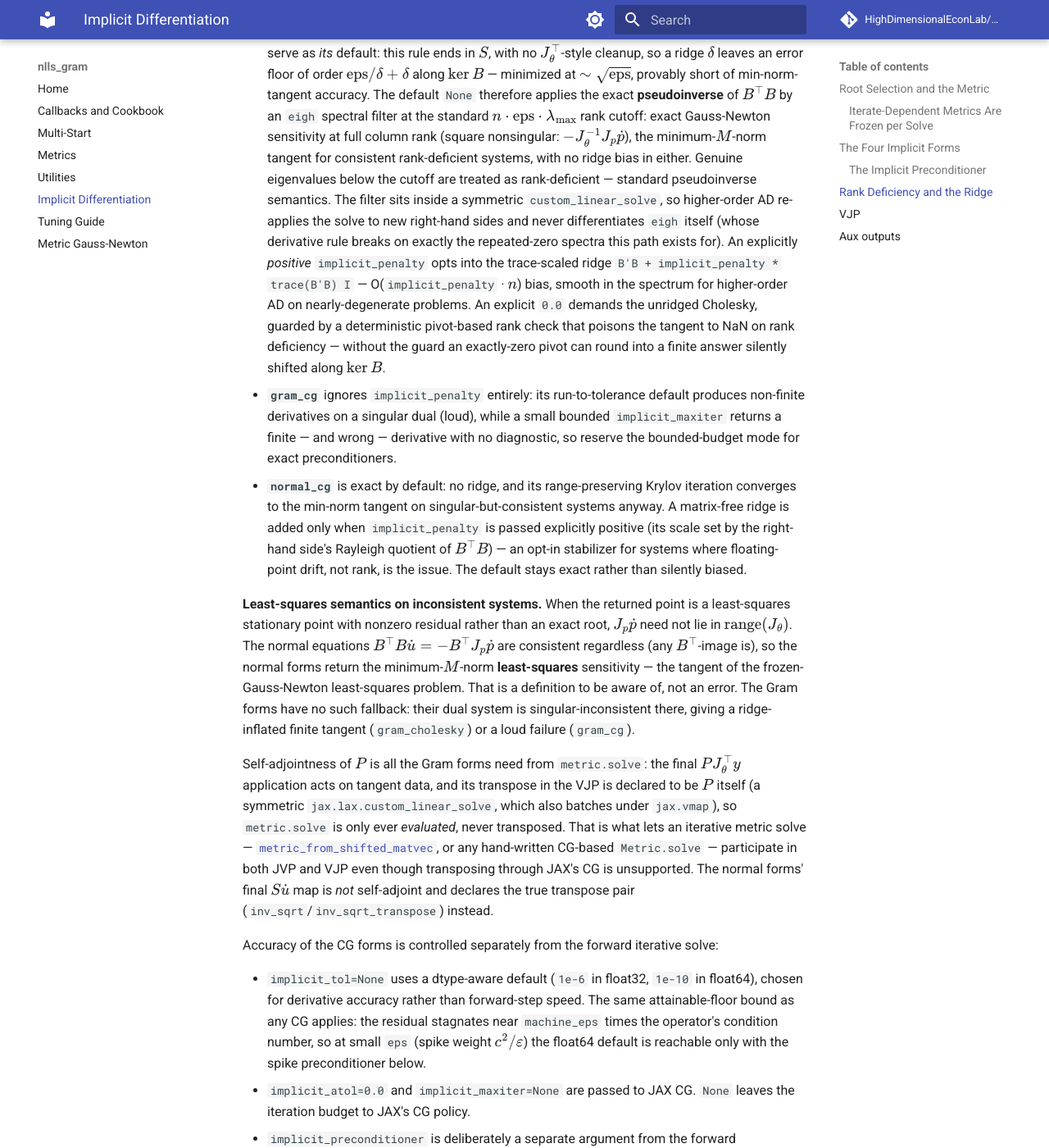
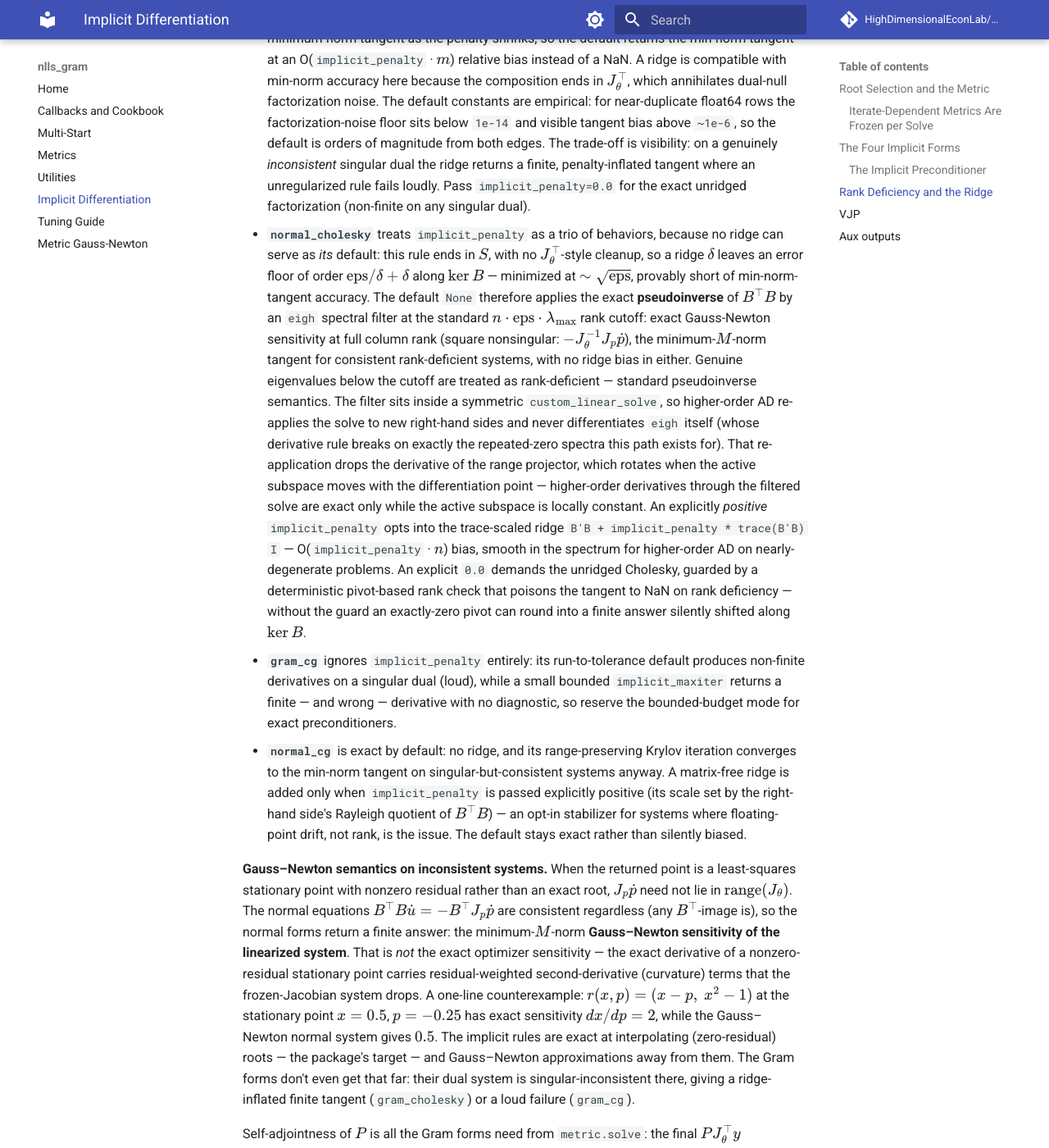
Before and after one commit to HighDimensionalEconLab/nlls_gram, an MkDocs documentation site: the page built from docs/implicit_ad.md, in a window 1280 px wide and 1400 px high, scrolled down 5224 px. Shown: the whole window at 82% size. Built offline with MkDocs 1.6.1 and Material for MkDocs 9.7.7, drawn with Linux system fonts in a browser that asks for light colours; comment, search, counter and statistics services are not loaded; some of the changed text lies outside the part shown.

Commit message:
docs: precision pass from the Codex review
Inconsistent systems now labeled Gauss-Newton linearized sensitivity
(with counterexample) rather than exact optimizer sensitivity; stated
hypotheses for the unridged padded tangent; converged-inner-solve
assumption for the CG implicit forms; higher-order AD bounded to fixed
metrics and locally constant active subspaces; LSMR exactness scoped to
the posed subproblem; shifted-inverse preconditioner requires tau > 0.

Co-Authored-By: Mecha Perla (Claude) <noreply@anthropic.com>
Claude-Session: https://claude.ai/code/session_01GR3QL2YvUFwPX6YRBWNfxU

```diff
--- a/docs/implicit_ad.md
+++ b/docs/implicit_ad.md
@@ -128,14 +128,18 @@ closing over constants, matching the forward selection role the metric plays.
 The built metric must stay self-adjoint and positive definite for that fixed
 state.
 
-The freeze is a **first-order** statement, not an all-orders one. Each
-first-order implicit solve applies the metric frozen at *its* solution, but
-the tangent field \(p \mapsto \dot\theta(p)\) so defined uses, at every
-\(p\), the metric rebuilt at that point's solution. Higher-order AD —
-`jax.hessian` through `solve`, or differentiating a computed tangent again —
-differentiates this pointwise metric-dependent tangent field, so second
-derivatives do see the metric's state-dependence: through the tangent field,
-not through any single frozen solve.
+The freeze is a **first-order** statement. Each first-order implicit solve
+applies the metric frozen at *its* solution — the verified contract
+(first-order forward and reverse mode, fixed or factory-built metric). The
+tangent field \(p \mapsto \dot\theta(p)\) so defined uses, at every \(p\),
+the metric rebuilt at that point's solution — but **higher-order AD through
+a factory-built metric's state dependence is unsupported in the implicit
+rules**: the metric wrappers inside the tangent solve cannot see the
+solve-side parameters, so second derivatives do not account for the
+metric's point dependence. Take higher-order derivatives of `solve` only
+with a fixed metric, where the declared solves re-apply correctly (subject
+to the spectral-filter caveat in
+[the ridge section](#rank-deficiency-and-the-ridge)).
 
 ## The Four Implicit Forms
 
@@ -197,6 +201,16 @@ The four forms:
   exact transpose (`inv_sqrt_transpose`), so non-self-adjoint square roots
   — a triangular Cholesky factor — differentiate correctly in reverse
   mode.
+
+Both CG forms assume the inner solve **converges**.
+`jax.lax.custom_linear_solve` transposes the declared solve as an exact
+linear map, but a truncated or early-stopped CG (a small bounded
+`implicit_maxiter`) is not a linear function of its right-hand side — its
+declared transpose then no longer matches what was computed, and
+derivatives are silently inaccurate on top of the truncation error itself.
+Run the implicit CG solves to tolerance (the default
+`implicit_maxiter=None`), and treat a bounded budget as valid only with a
+preconditioner exact enough to converge within it.
 
 The dense-resolved implicit rules inherit `linear_solve_dtype`: the undamped
 implicit system is the most conditioning-sensitive solve in the library, so
@@ -286,7 +300,10 @@ collinear columns included. The four forms then behave as follows:
   `custom_linear_solve`, so higher-order AD re-applies the solve to new
   right-hand sides and never differentiates `eigh` itself (whose
   derivative rule breaks on exactly the repeated-zero spectra this path
-  exists for). An explicitly *positive* `implicit_penalty` opts into the
+  exists for). That re-application drops the derivative of the range
+  projector, which rotates when the active subspace moves with the
+  differentiation point — higher-order derivatives through the filtered
+  solve are exact only while the active subspace is locally constant. An explicitly *positive* `implicit_penalty` opts into the
   trace-scaled ridge `B'B + implicit_penalty * trace(B'B) I` —
   O(`implicit_penalty` · \(n\)) bias, smooth in the spectrum for
   higher-order AD on nearly-degenerate problems. An explicit `0.0` demands
@@ -307,15 +324,22 @@ collinear columns included. The four forms then behave as follows:
   stabilizer for systems where floating-point drift, not rank, is the
   issue. The default stays exact rather than silently biased.
 
-**Least-squares semantics on inconsistent systems.** When the returned
+**Gauss–Newton semantics on inconsistent systems.** When the returned
 point is a least-squares stationary point with nonzero residual rather than
 an exact root, \(J_p\dot p\) need not lie in
 \(\operatorname{range}(J_\theta)\). The normal equations
 \(B^\top B\dot u = -B^\top J_p\dot p\) are consistent regardless (any
-\(B^\top\)-image is), so the normal forms return the minimum-\(M\)-norm
-**least-squares** sensitivity — the tangent of the frozen-Gauss-Newton
-least-squares problem. That is a definition to be aware of, not an error.
-The Gram forms have no such fallback: their dual system is
+\(B^\top\)-image is), so the normal forms return a finite answer: the
+minimum-\(M\)-norm **Gauss–Newton sensitivity of the linearized system**.
+That is *not* the exact optimizer sensitivity — the exact derivative of a
+nonzero-residual stationary point carries residual-weighted
+second-derivative (curvature) terms that the frozen-Jacobian system drops.
+A one-line counterexample: \(r(x, p) = (x - p,\ x^2 - 1)\) at the
+stationary point \(x = 0.5\), \(p = -0.25\) has exact sensitivity
+\(dx/dp = 2\), while the Gauss–Newton normal system gives \(0.5\). The
+implicit rules are exact at interpolating (zero-residual) roots — the
+package's target — and Gauss–Newton approximations away from them. The
+Gram forms don't even get that far: their dual system is
 singular-inconsistent there, giving a ridge-inflated finite tangent
 (`gram_cholesky`) or a loud failure (`gram_cg`).
 
```
Also changed, not shown: README.md (+2 -2 lines), docs/index.md (+5 -3 lines), docs/metrics.md (+4 -3 lines), docs/tuning_guide.md (+5 -3 lines), docs/utilities.md (+12 -8 lines).
